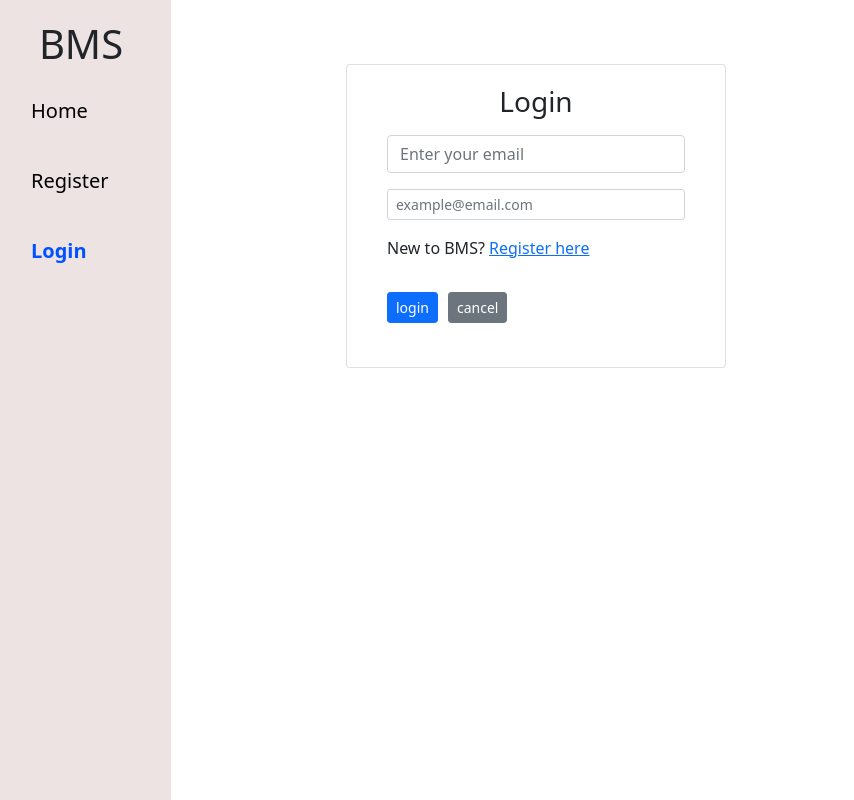
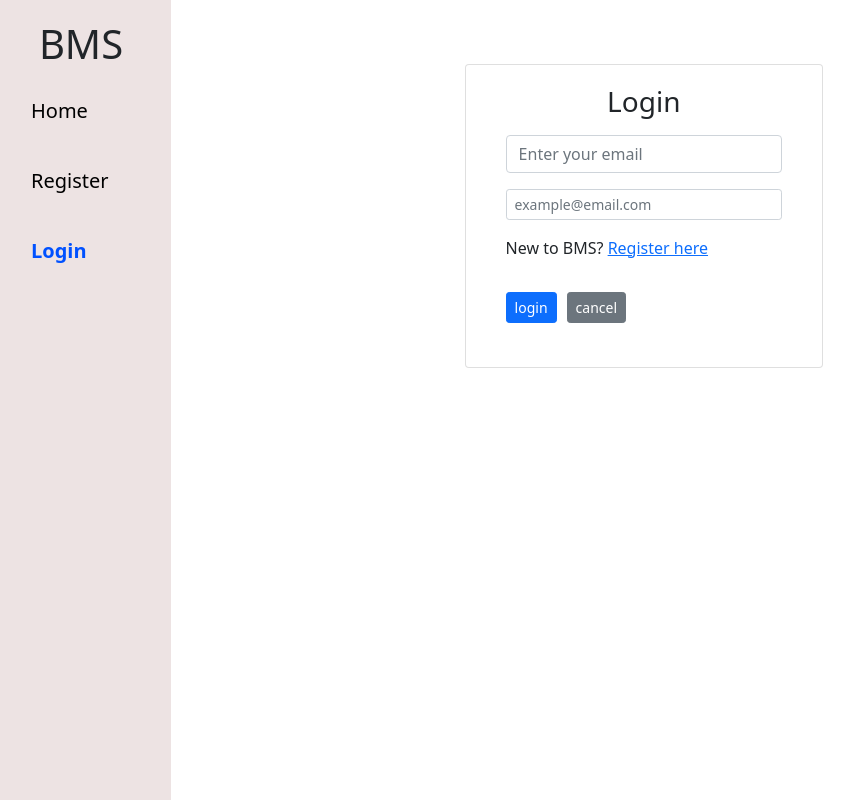
Before and after one commit to Yashu1205/billing-app, a React (Create React App) app: page /login in a window 1280 px wide. Shown: the whole page, without its empty margins (9-863 px from the left). Built offline with nearby package versions, Linux system fonts and the light colour scheme.

Commit message:
master is done

```diff
--- a/src/components/User/Login.js
+++ b/src/components/User/Login.js
@@ -72,7 +72,7 @@ const Login = (props) => {
     }
 
     return (
-        <div className="container mt-3">
+        <div className="container mt-3 item-container">
             <div className="row">
                 <div className="col-md-3">
 
```
